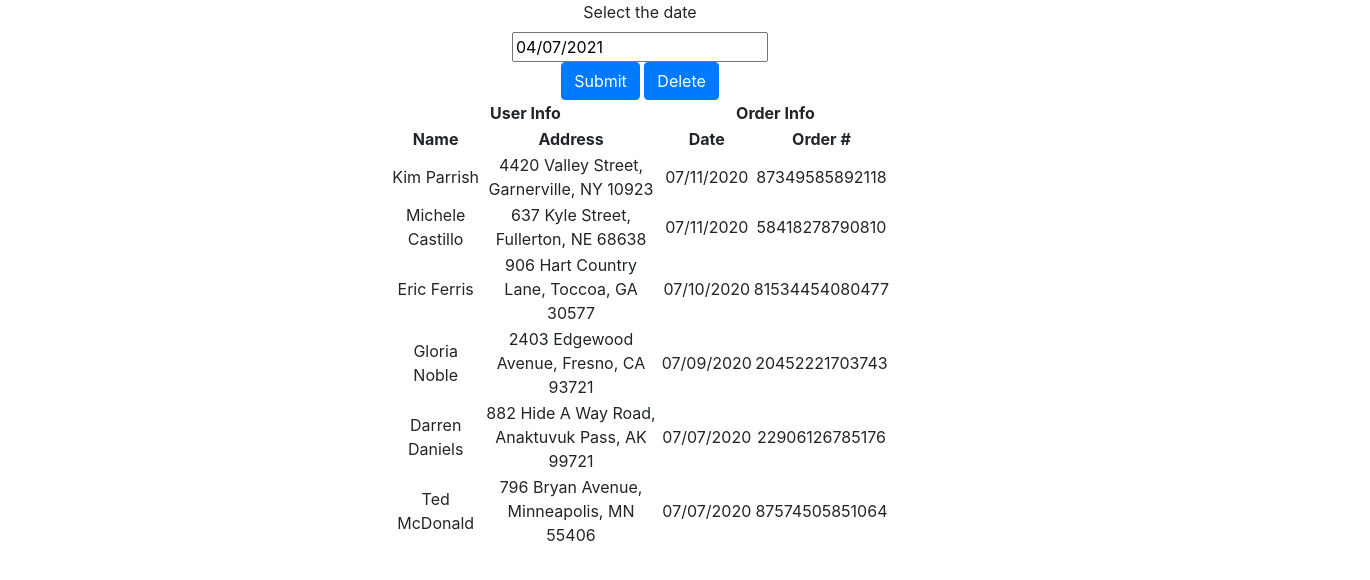
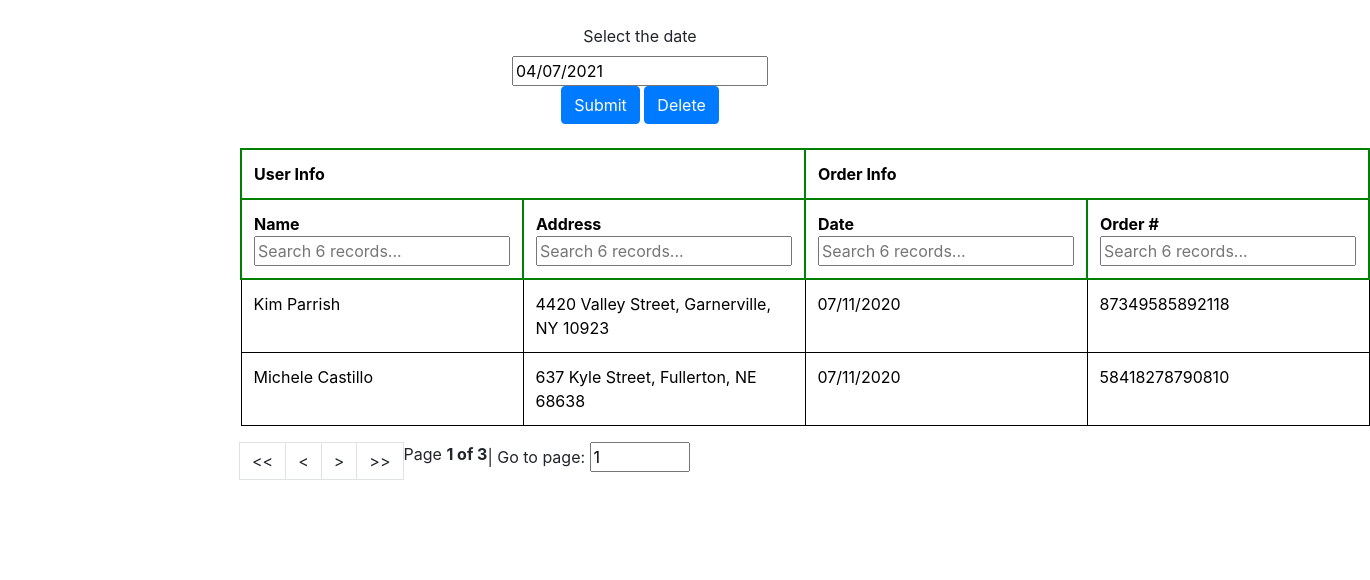
Before and after one commit to Timelordlulu/react-demo, a React (Create React App) app in the folder myapp/: page / in a window 1280 px wide. Shown: the top 580 px of the page, 1370 px wide, since content can reach past the window. Built offline with nearby package versions, Linux system fonts and the light colour scheme.

Commit message:
add form styling, sorting, serching, and pagination

```diff
--- a/myapp/public/index.html
+++ b/myapp/public/index.html
@@ -30,12 +30,12 @@
   <body>
     <noscript>You need to enable JavaScript to run this app.</noscript>
   <form>
-    <div>
+    <div  class="col-xl-5 col-lg-6 col-md-8 col-sm-10 mx-auto text-center form p-4">
       <label>Select the date</label>
       <div id="date-picker"></div>
+      <button type="button" class="btn btn-primary"  data-toggle="modal" data-target="#Modal1">Submit</button>
+    <button type="button" class="btn btn-primary" data-toggle="modal" data-target="#Modal2">Delete</button>
     </div>
-    <button type="button" class="btn btn-primary"  data-toggle="modal" data-target="#Modal1">Submit</button>
-    <button type="button" class="btn btn-primary" data-toggle="modal" data-target="#Modal2">Delete</button>
 
     <!-- Modal -->
     <div class="modal fade" id="Modal1" tabindex="-1">
@@ -78,7 +78,7 @@
       </div>
     </div>
     <div id="table"></div>
-  </form>
+</form>
   </body>
 
   <script src="https://code.jquery.com/jquery-3.3.1.slim.min.js" integrity="sha384-q8i/X+965DzO0rT7abK41JStQIAqVgRVzpbzo5smXKp4YfRvH+8abtTE1Pi6jizo" crossorigin="anonymous"></script>
--- a/myapp/src/Table.js
+++ b/myapp/src/Table.js
@@ -1,40 +1,160 @@
 import React, {useMemo} from "react";
-import {useTable} from "react-table"
+import {useTable, useSortBy, useFilters, usePagination} from "react-table"
+import 'bootstrap/dist/css/bootstrap.min.css';
+//import styled from 'styled-components'
+
+// const Styles = styled.div`
+//   padding: 1rem;
+
+//   table {
+//     border-spacing: 0;
+//     border: 1px solid black;
+
+//     tr {
+//       :last-child {
+//         td {
+//           border-bottom: 0;
+//         }
+//       }
+//     }
+
+//     th,
+//     td {
+//       margin: 0;
+//       padding: 0.5rem;
+//       border-bottom: 1px solid black;
+//       border-right: 1px solid black;
+
+//       :last-child {
+//         border-right: 0;
+//       }
+//     }
+//   }
+// `
 
 function Table({columns, data}) {
+  const defaultColumn = useMemo(
+    () => ({
+      Filter: TextFilter,
+    }),
+    []
+  );
   const {
     getTableProps,
     getTableBodyProps,
     headerGroups,
-    rows,
     prepareRow,
-   } = useTable({ columns, data })
+    page,
+    pageOptions,
+    state: {pageIndex, pageSize},
+    previousPage,
+    nextPage,
+    canPreviousPage,
+    canNextPage,
+    gotoPage,
+    pageCount,
+   } = useTable({columns, data, defaultColumn, initialState: {pageIndex:0, pageSize:2}}, useFilters,useSortBy, usePagination,);
+
    return (
-    <table {...getTableProps()}>
+    <div>
+      <table className="table" {...getTableProps()}>
         <thead>
           {headerGroups.map(headerGroup => (
             <tr {...headerGroup.getHeaderGroupProps()}>
               {headerGroup.headers.map(column => (
-              <th {...column.getHeaderProps()}>{column.render('Header')}</th>
+                <th {...column.getHeaderProps(column.getSortByToggleProps())}
+                  style = {{
+                    borderBottom: 'solid 2px green',
+                    borderRight: 'solid 2px green',
+                    borderLeft: 'solid 2px green',
+                    borderTop: 'solid 2px green',
+                    color: 'black',
+                    fontWeight: 'bold',
+                  }}>{column.render('Header')}
+                  <span>
+                    {column.isSorted ? (column.isSortedDesc ? ' 🔽' : ' 🔼') : ''}
+                  </span>
+                  <div>{column.canFilter ? column.render('Filter') : null}</div>
+                </th>
               ))}
             </tr>
           ))}
         </thead>
         <tbody {...getTableBodyProps()}>
-        {rows.map(row => {
+          {page.map(row => {
             prepareRow(row)
             return (
               <tr {...row.getRowProps()}>
                 {row.cells.map(cell => {
-                return <td {...cell.getCellProps()}>{cell.render('Cell')}</td>
+                  return <td {...cell.getCellProps()}
+                  style = {{
+                    borderBottom: 'solid 1px black',
+                    borderRight: 'solid 1px black',
+                    borderLeft: 'solid 1px black',
+                    color: 'black',
+                  }}>{cell.render('Cell')}</td>
                 })}
               </tr>
             )
           })}
         </tbody>
       </table>
+
+      <div className="pagination">
+        <li onClick={() => gotoPage(0)} disabled={!canPreviousPage}>
+          <a className="page-link">{'<<'}</a>
+        </li>{' '}
+        <li className="page-item" onClick={() => previousPage()} disabled={!canPreviousPage}>
+          <a className="page-link">{'<'}</a>
+        </li>{' '}
+        <li onClick={() => nextPage()} disabled={!canNextPage}>
+          <a className="page-link">{'>'}</a>
+        </li>{' '}
+        <li onClick={() => gotoPage(pageCount - 1)} disabled={!canNextPage}>
+          <a className="page-link">{'>>'}</a>
+        </li>{' '}
+        <span>
+          Page{' '}
+          <strong>
+            {pageIndex + 1} of {pageOptions.length}
+          </strong>{' '}
+        </span>
+        <span>
+          | Go to page:{' '}
+          <input
+            type="number"
+            defaultValue={pageIndex + 1}
+            onChange={e => {
+              const page = e.target.value ? Number(e.target.value) - 1 : 0
+              gotoPage(page)
+            }}
+            style={{ width: '100px' }}
+          />
+        </span>{}
+
+      </div>
+
+    </div>
    )
 }
+
+function TextFilter({
+  column: { filterValue, preFilteredRows, setFilter },
+ }) {
+  const count = preFilteredRows.length
+
+  return (
+    <input
+      value={filterValue || ''}
+      onChange={e => {
+        setFilter(e.target.value || undefined)
+      }}
+      placeholder={`Search ${count} records...`}
+    />
+  )
+ }
+
+
 
 export default function App() {
   const data = useMemo(() =>
@@ -77,8 +197,8 @@ export default function App() {
   },
   ],
   []
-    )
-  const columns = React.useMemo(
+ );
+  const columns = useMemo(
     () => [
     {
     Header: 'User Info',
@@ -86,10 +206,12 @@ export default function App() {
     {
     Header: 'Name',
     accessor: 'name',
+    sortType: 'alphanumeric',
     },
     {
     Header: 'Address',
     accessor: 'address',
+    sortType: 'alphanumeric',
     },
     ],
     },
@@ -99,19 +221,22 @@ export default function App() {
     {
     Header: 'Date',
     accessor: 'date',
+    sortType: 'alphanumeric',
     },
     {
     Header: 'Order #',
     accessor: 'order',
+    sortType: 'alphanumeric',
     },
     ],
     },
     ],
     []
-    )
+    );
+
   return (
     <div>
-      <Table columns={columns} data={data} />
+      <Table columns={columns} data={data}/>
     </div>
   );
 }
--- a/myapp/src/index.css
+++ b/myapp/src/index.css
@@ -7,7 +7,7 @@ body {
   -moz-osx-font-smoothing: grayscale;
 }
 body { text-align: center;}
-form { margin: auto; width: 500px;}
+form { margin: auto; width: 800px;}
 code {
   font-family: source-code-pro, Menlo, Monaco, Consolas, 'Courier New',
     monospace;
```
Lines whose indentation alone changed are shown as unchanged.
